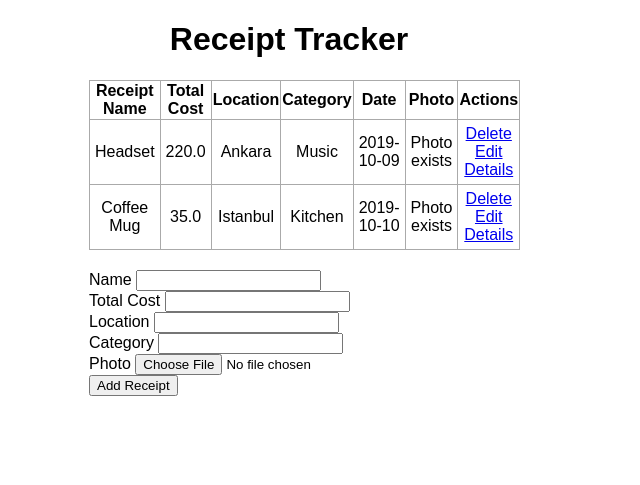
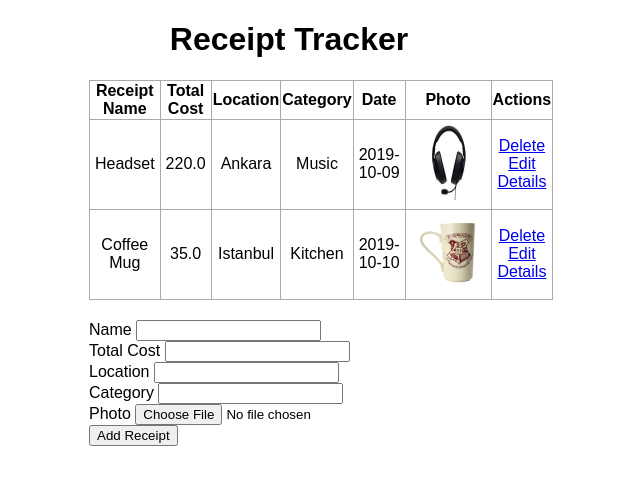
Before and after one commit to BILL-In-The-Blanks/Bil495Proje, a Flask app: page / in a window 1280 px wide. Shown: the top 485 px of the page, without its empty margins (351-991 px from the left). Run offline with Flask 2, Linux system fonts and the light colour scheme; data comes from the database, SQL or seed files in the repository; both versions use the stored data as it was after the commit.

Commit message:
Photo feature is now available. Fixed #13

```diff
--- a/app.py
+++ b/app.py
@@ -6,7 +6,7 @@ import os
 
 
 PATH = os.getcwd()
-UPLOAD_FOLDER = "/uploads"
+UPLOAD_FOLDER = "/static/uploads"
 ALLOWED_EXTENSIONS = {'png', 'jpg', 'jpeg'}
 
 app = Flask(__name__)
@@ -49,7 +49,7 @@ def index():
         if file and allowed_file(file.filename):
             filename = secure_filename(file.filename)
             file.save(os.path.join(PATH + UPLOAD_FOLDER, filename))
-            receipt_photo_path = os.path.join(PATH + UPLOAD_FOLDER, filename)
+            receipt_photo_path = os.path.join(UPLOAD_FOLDER, filename)
         else:
             receipt_photo_path = ""
 
@@ -109,7 +109,7 @@ def update(id):
         if file and allowed_file(file.filename):
             filename = secure_filename(file.filename)
             file.save(os.path.join(PATH + UPLOAD_FOLDER, filename))
-            receipt.photo_path = os.path.join(PATH + UPLOAD_FOLDER, filename)
+            receipt.photo_path = os.path.join(UPLOAD_FOLDER, filename)
         else:
             receipt_photo_path = ""
 
--- a/templates/index.html
+++ b/templates/index.html
@@ -28,7 +28,13 @@
                 <td>{{ receipt.tag }}</td>
                 <td>{{ receipt.date_created.date() }}</td>
                 {% if receipt.photo_path != "" %}
-                <td>{{ "Photo exists" }}</td>
+                <td>
+                	<body>
+
+                		<img src={{receipt.photo_path}} width="75" height="75" alt="{{receipt.photo_path}}">
+                	</body>
+                </td>
+
                 {% else %}
                 <td>{{ "No Photo" }}</td>
                 {% endif %}
```
Also changed, not shown: templates/details.html (+7 -1 lines), receipts.db, static/uploads/CoffeeMug.png (added), static/uploads/Python.png (added), static/uploads/headset.jpeg (added), static/uploads/heroku.png (added), uploads/bsc.png (deleted).
